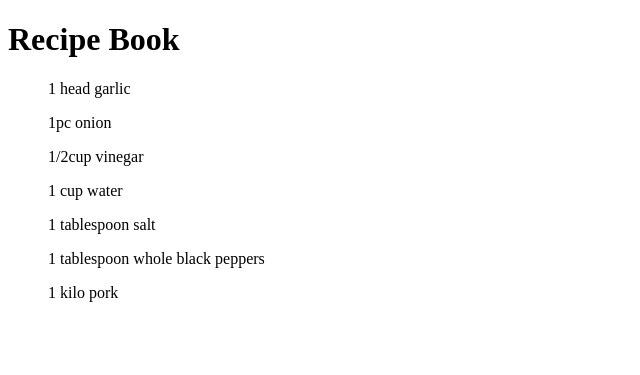
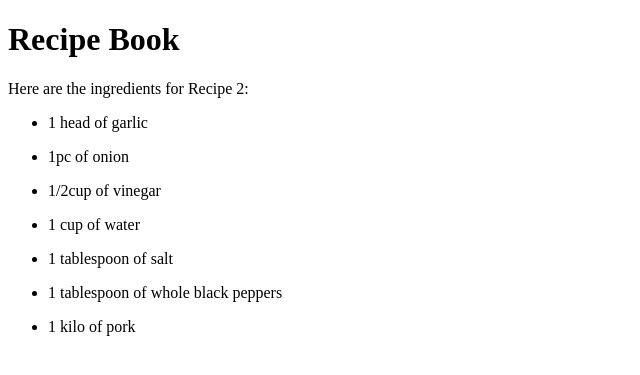
Before and after one commit to kjtabo/recipebook-tabo-kenjonree, a Django app: page /recipe/2 in a window 1280 px wide. Shown: the top 375 px of the page, without its empty margins (0-640 px from the left). Run offline with Django 5.2, Linux system fonts and the light colour scheme.

Commit message:
- optimized template inheritance

```diff
--- /dev/null
+++ b/ledger/templates/ingredients_list.html
@@ -0,0 +1,10 @@
+{% extends 'base.html' %}
+{% block title %}{{ name }}{% endblock %}
+{% block content %}
+    Here are the ingredients for {{ name }}:
+    {% for item in ingredients %}
+        <ul>
+            <li>{{ item.quantity }} of {{ item.name }}</li>
+        </ul>
+    {% endfor %}
+{% endblock %}
--- a/ledger/templates/recipe_2.html
+++ /dev/null
@@ -1,10 +0,0 @@
-{% extends 'base.html' %}
-{% load static %}
-{% block title %}Recipe 2{% endblock %}
-{% block content %}
-    {% for item in ingredients %}
-        <ul>
-            {{ item.quantity }} {{ item.name }} <br>
-        </ul>
-    {% endfor %}
-{% endblock %}
--- a/ledger/templates/list.html
+++ b/ledger/templates/recipes_list.html
@@ -1,8 +1,9 @@
 {% extends 'base.html' %}
-{% load static %}
 {% block title %}Recipe List{% endblock %}
 {% block content %}
     {% for recipe in recipes %}
-        <a href={{ recipe.link }}> {{ recipe.name }}</a> <br>
+        <ul>
+            <li><a href={{ recipe.link }}>{{ recipe.name }}</a></li>
+        </ul>
     {% endfor %}
 {% endblock %}
--- a/ledger/urls.py
+++ b/ledger/urls.py
@@ -3,9 +3,9 @@ from .views import index, recipe_list, recipe_1, recipe_2
 
 urlpatterns = [
     path('', index, name='home'),
-    path('recipes/list', recipe_list, name='list'),
-    path('recipe/1', recipe_1, name='1'),
-    path('recipe/2', recipe_2, name='2'),
+    path('recipes/list', recipe_list, name='recipe_list'),
+    path('recipe/1', recipe_1, name='recipe_1'),
+    path('recipe/2', recipe_2, name='recipe_2'),
 ]
 
 app_name = 'ledger'
--- a/ledger/views.py
+++ b/ledger/views.py
@@ -4,7 +4,7 @@ from django.shortcuts import render
 from django.http import HttpResponse
 
 def index(request):
-    return HttpResponse("Home Page")
+    return HttpResponse()
 
 def recipe_list(request):
     ctx = {
@@ -71,7 +71,7 @@ def recipe_list(request):
             }
         ]
     }
-    return render(request, 'list.html', ctx)
+    return render(request, 'recipes_list.html', ctx)
 
 def recipe_1(request):
     ctx = {
@@ -100,7 +100,7 @@ def recipe_1(request):
         ],
         "link": "/recipe/1"
     }
-    return render(request, 'recipe_1.html', ctx)
+    return render(request, 'ingredients_list.html', ctx)
 
 def recipe_2(request):
     ctx = {
@@ -137,4 +137,4 @@ def recipe_2(request):
         ],
         "link": "/recipe/2"
     }
-    return render(request, 'recipe_2.html', ctx)
+    return render(request, 'ingredients_list.html', ctx)
--- a/recipebook/settings.py
+++ b/recipebook/settings.py
@@ -107,7 +107,7 @@ AUTH_PASSWORD_VALIDATORS = [
 
 LANGUAGE_CODE = 'en-us'
 
-TIME_ZONE = 'UTC'
+TIME_ZONE = 'Asia/Manila'
 
 USE_I18N = True
 
```
Also changed, not shown: ledger/templates/recipe_1.html (deleted, +0 -10 lines).
